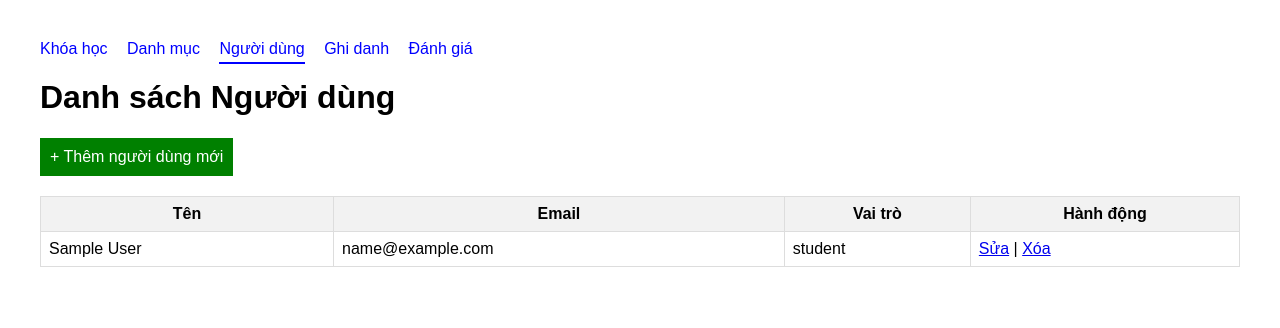
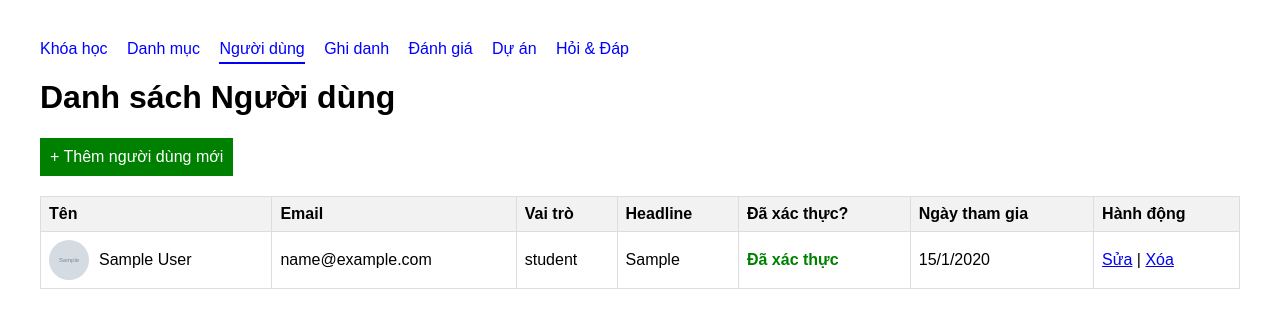
Before and after one commit to TanDuy274/programming_mobile_e_learning_N23, a Node server app: page /admin/users in a window 1280 px wide. Shown: the top 328 px of the page. Run offline with Node 20, Linux system fonts and the light colour scheme; tables that the repository leaves empty hold one stand-in row (values such as "Sample post"); grey boxes marked "Sample" are stand-in pictures; some libraries are stand-ins or nearby versions.

Commit message:
update ui user manager

```diff
--- a/e-learning-backend/views/users.ejs
+++ b/e-learning-backend/views/users.ejs
@@ -16,9 +16,11 @@
       td {
         border: 1px solid #ddd;
         padding: 8px;
+        vertical-align: middle;
       }
       th {
         background-color: #f2f2f2;
+        text-align: left;
       }
       nav a {
         margin-right: 15px;
@@ -29,6 +31,26 @@
       nav a.active {
         border-bottom: 2px solid blue;
       }
+      /* << CSS MỚI >> */
+      .avatar-img {
+        width: 40px;
+        height: 40px;
+        border-radius: 50%;
+        object-fit: cover;
+        margin-right: 10px;
+      }
+      .user-info {
+        display: flex;
+        align-items: center;
+      }
+      .status-verified {
+        color: green;
+        font-weight: bold;
+      }
+      .status-pending {
+        color: orange;
+        font-weight: bold;
+      }
     </style>
   </head>
   <body>
@@ -38,6 +60,8 @@
       <a href="/admin/users" class="active">Người dùng</a>
       <a href="/admin/enrollments">Ghi danh</a>
       <a href="/admin/reviews">Đánh giá</a>
+      <a href="/admin/projects">Dự án</a>
+      <a href="/admin/questions">Hỏi & Đáp</a>
     </nav>
 
     <h1>Danh sách Người dùng</h1>
@@ -59,15 +83,40 @@
           <th>Tên</th>
           <th>Email</th>
           <th>Vai trò</th>
+          <th>Headline</th>
+          <th>Đã xác thực?</th>
+          <th>Ngày tham gia</th>
           <th>Hành động</th>
         </tr>
       </thead>
       <tbody>
         <% users.forEach(user => { %>
         <tr>
-          <td><%= user.name %></td>
+          <td>
+            <div class="user-info">
+              <img
+                src="<%= user.avatar %>"
+                alt="<%= user.name %>"
+                class="avatar-img"
+              />
+              <span><%= user.name %></span>
+            </div>
+          </td>
           <td><%= user.email %></td>
           <td><%= user.role %></td>
+
+          <td><%= user.headline || 'N/A' %></td>
+
+          <td>
+            <% if (user.isVerified) { %>
+            <span class="status-verified">Đã xác thực</span>
+            <% } else { %>
+            <span class="status-pending">Chưa</span>
+            <% } %>
+          </td>
+
+          <td><%= user.createdAt.toLocaleDateString('vi-VN') %></td>
+
           <td>
             <a href="/admin/users/<%= user._id %>/edit">Sửa</a> |
             <a
```
